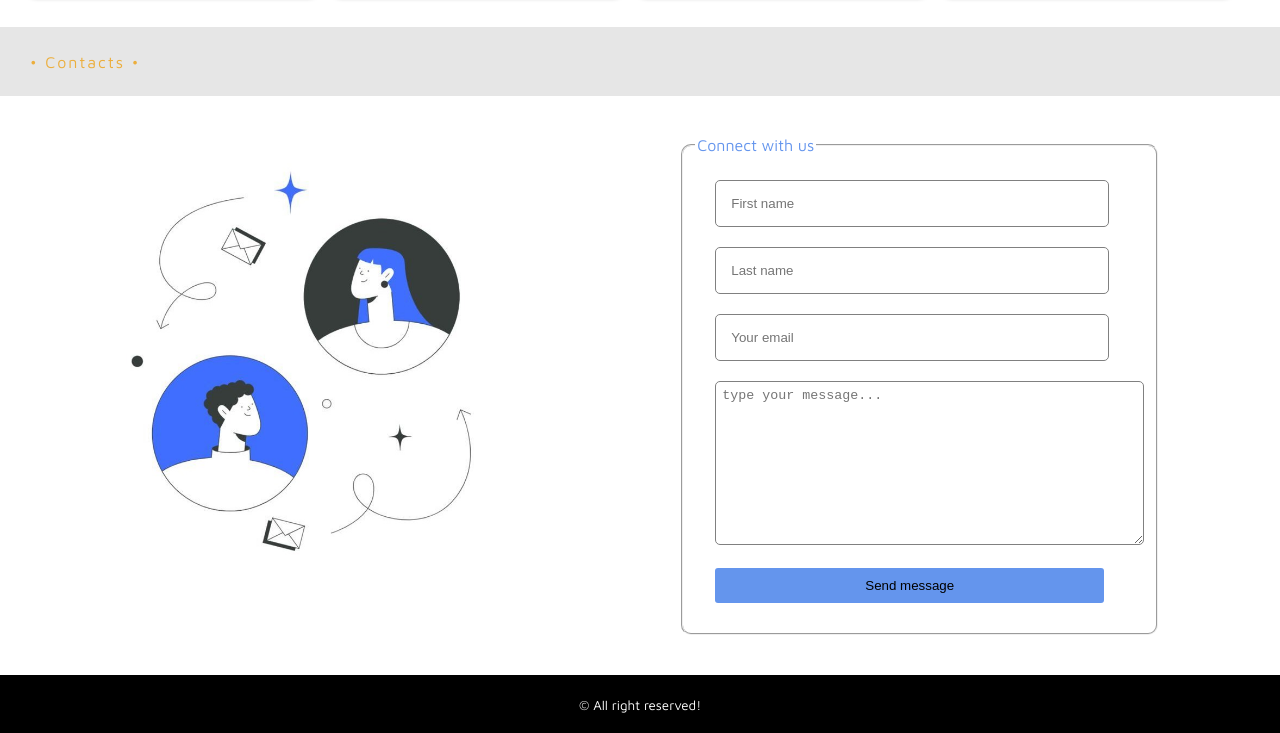
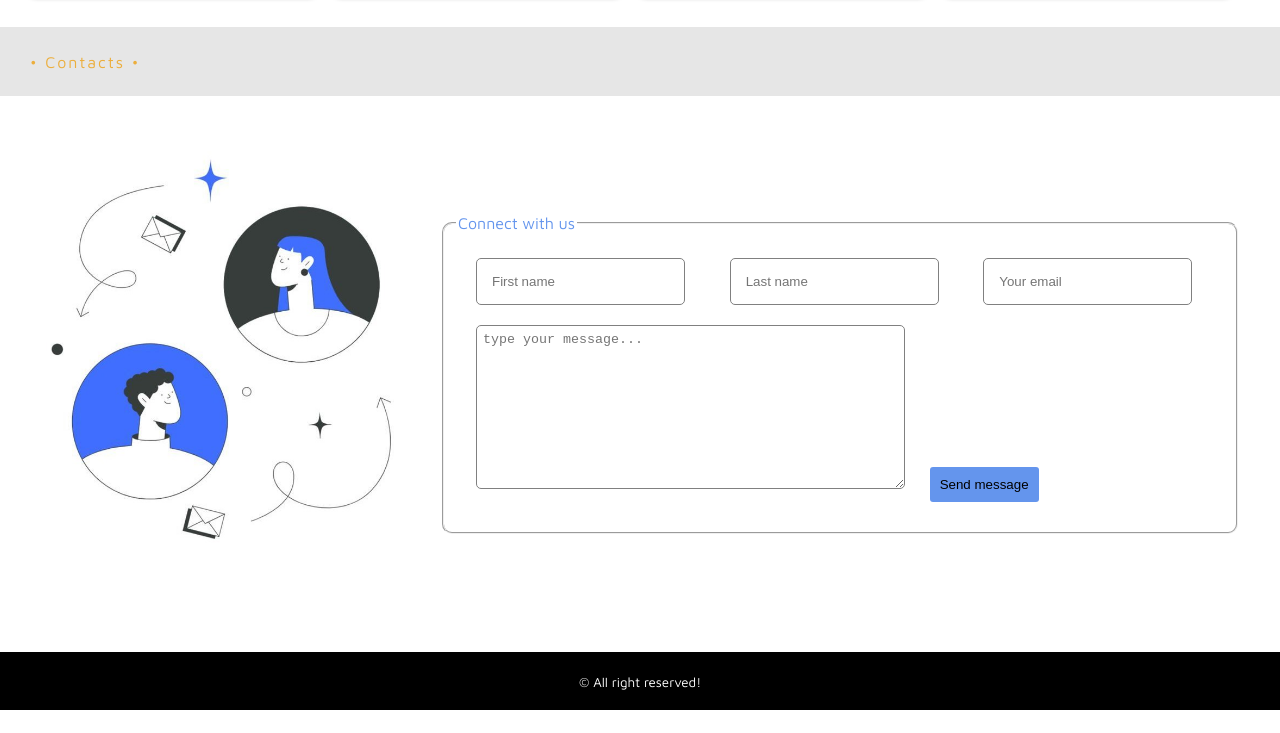
Before and after one commit to mzosam/Novels, a plain HTML site: page index.html in a window 1280 px wide. Shown: the part 2101-2834 px from the top of the page. After the commit the page ends 2811 px from the top, so only its background shows below. Drawn offline with Linux system fonts and the light colour scheme; a web font is replaced by a local one.

Commit message:
Update style.css

```diff
--- a/style.css
+++ b/style.css
@@ -259,22 +259,21 @@ header h1{
 }
 .Contacts form{
     padding: 20px;
+    display: flex;
+    flex-direction: column;
 }
 form input{
-    display: flex;
-    flex-direction: column;
-    justify-content: space-around;
     margin: 20px;
 }
 input[type = text]{
-   padding: 15px 200px 15px 15px;
+   padding: 15px;
    border: 1px solid grey;
    border-radius: 5px;
    outline: 0;
    color: gray;
 }
 input[type = submit]{
-    padding: 10px 150px;
+    padding: 10px;
     border: none;
     border-radius: 3px;
     background-color: cornflowerblue;
```
